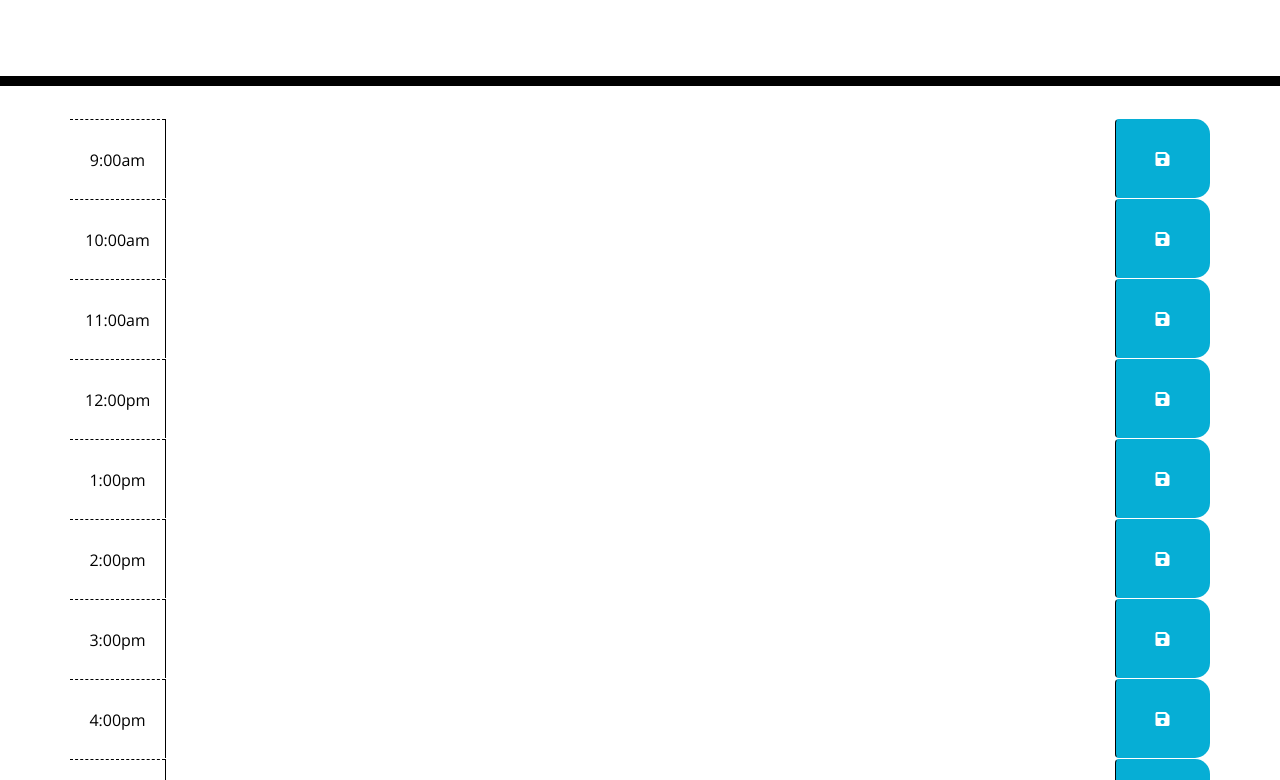
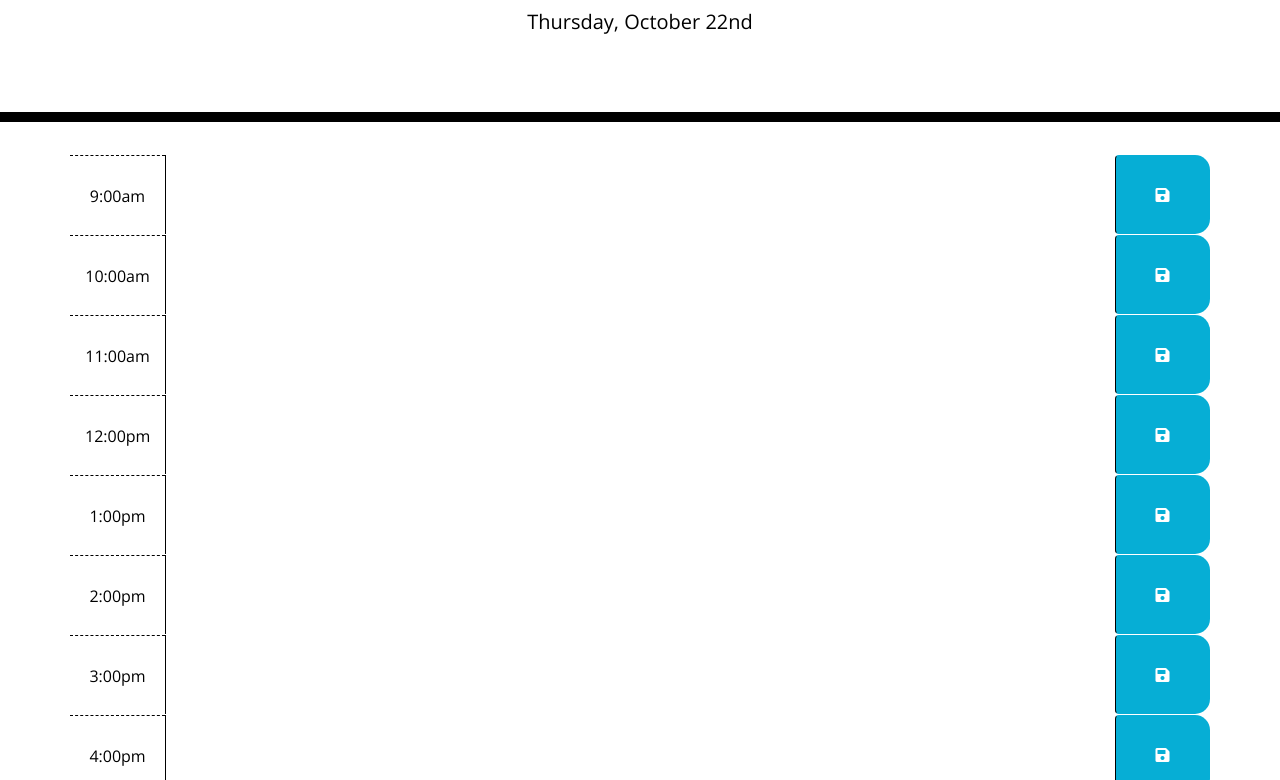
Before and after one commit to AlanM09/work-day-scheduler-alanmayer, a plain HTML site: page index.html in a window 1280 px wide. Shown: the part 182-962 px from the top of the page. Drawn offline with nearby package versions, Linux system fonts and the light colour scheme.

Commit message:
current day

```diff
--- a/index.html
+++ b/index.html
@@ -114,5 +114,6 @@
 
     <script src="https://code.jquery.com/jquery-3.4.1.min.js"></script>
     <script src="https://cdnjs.cloudflare.com/ajax/libs/moment.js/2.24.0/moment.min.js"></script>
+    <script src="script.js"></script>
   </body>
 </html>
--- /dev/null
+++ b/script.js
@@ -0,0 +1,4 @@
+var currentTime = moment();
+
+// Display current day"
+$("#currentDay").text(`${currentTime.format('dddd, MMMM Do')}`);
```
